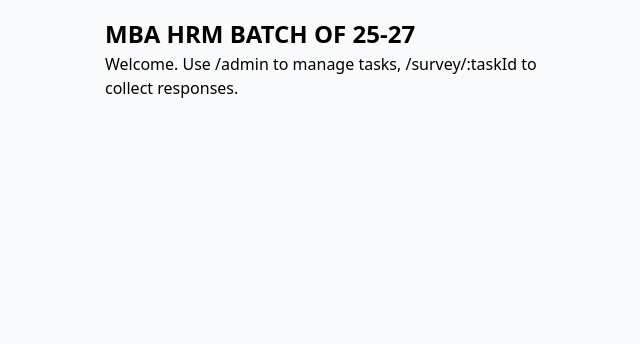
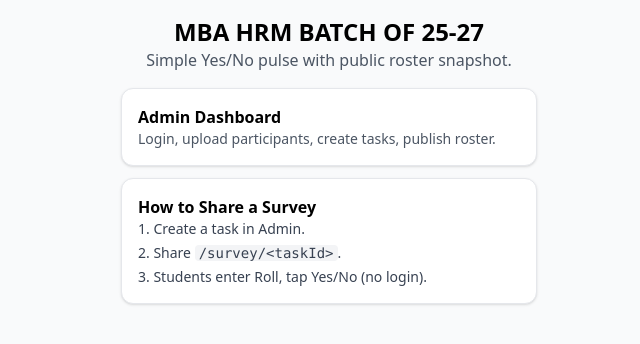
Before and after one commit to aryan-42/poll, a React (Vite) app: page / in a window 1280 px wide. Shown: the top 344 px of the page, without its empty margins (311-951 px from the left). Built offline with nearby package versions, Linux system fonts and the light colour scheme.

Commit message:
Update App.jsx

```diff
--- a/src/App.jsx
+++ b/src/App.jsx
@@ -1,8 +1,24 @@
 export default function App() {
   return (
-    <main style={{maxWidth: 480, margin: '0 auto', padding: 16}}>
-      <h1 style={{fontSize: 24, fontWeight: 700}}>MBA HRM BATCH OF 25-27</h1>
-      <p>Welcome. Use /admin to manage tasks, /survey/:taskId to collect responses.</p>
+    <main className="max-w-md mx-auto p-4 min-h-screen flex flex-col gap-4">
+      <header className="text-center">
+        <h1 className="text-2xl font-bold">MBA HRM BATCH OF 25-27</h1>
+        <p className="text-gray-600">Simple Yes/No pulse with public roster snapshot.</p>
+      </header>
+      <section className="grid gap-3">
+        <a className="bg-white rounded-xl shadow p-4 border" href="/admin">
+          <h2 className="font-semibold">Admin Dashboard</h2>
+          <p className="text-sm text-gray-600">Login, upload participants, create tasks, publish roster.</p>
+        </a>
+        <div className="bg-white rounded-xl shadow p-4 border">
+          <h2 className="font-semibold">How to Share a Survey</h2>
+          <ol className="list-decimal list-inside text-sm text-gray-700 space-y-1">
+            <li>Create a task in Admin.</li>
+            <li>Share <code className="bg-gray-100 px-1 rounded">/survey/&lt;taskId&gt;</code>.</li>
+            <li>Students enter Roll, tap Yes/No (no login).</li>
+          </ol>
+        </div>
+      </section>
     </main>
   )
 }
```
